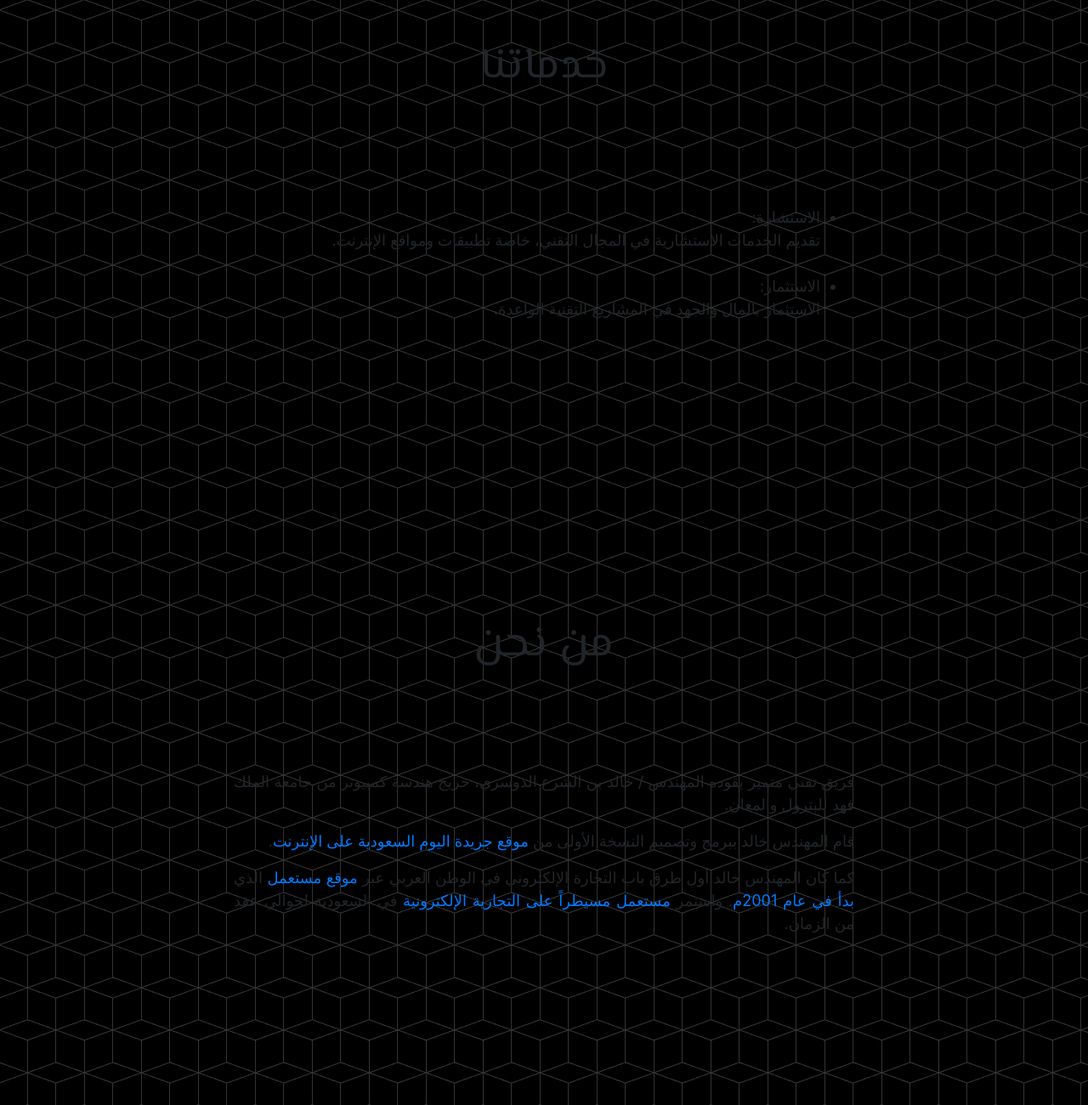
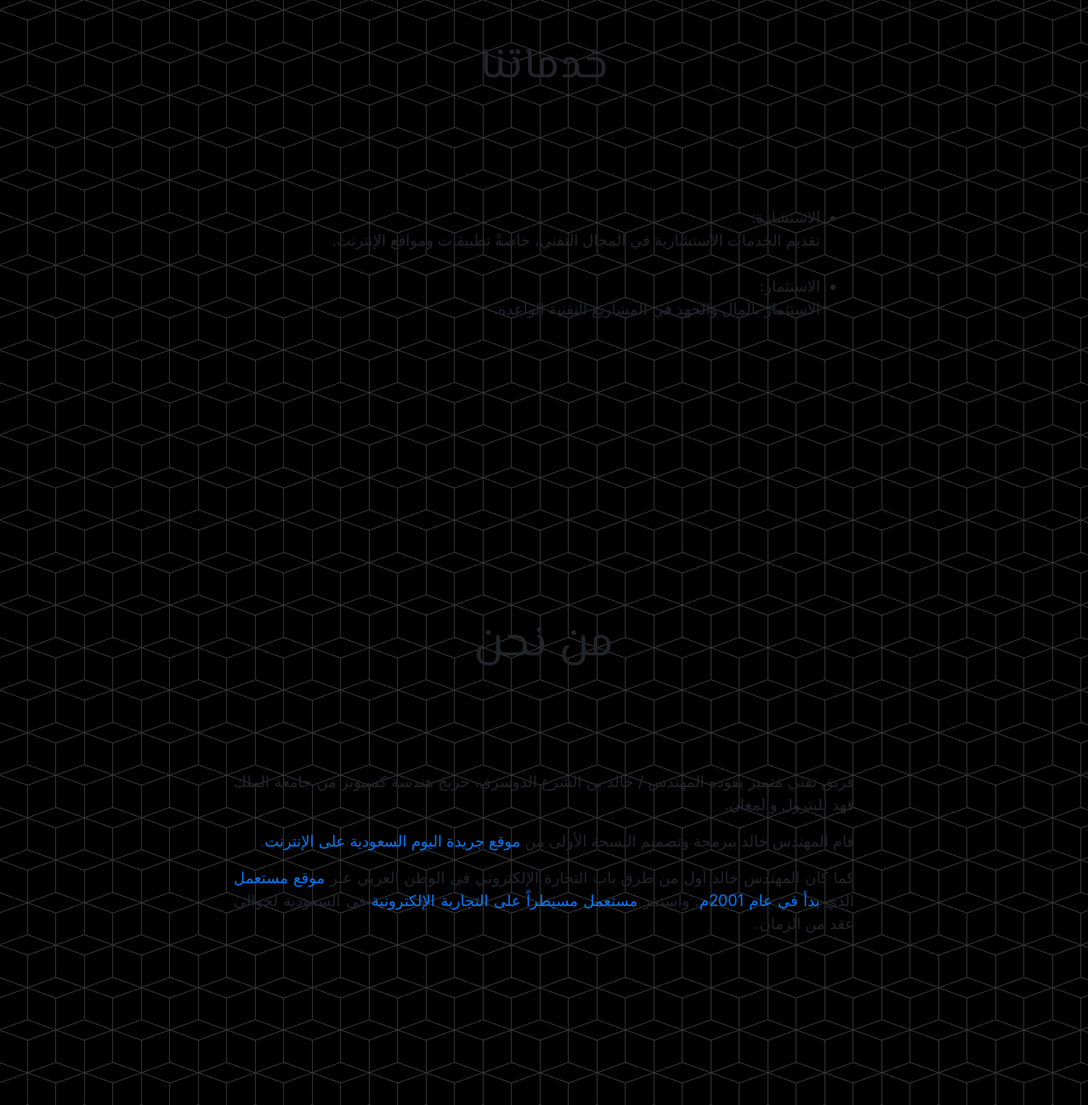
Before and after one commit to ITDarCom/itdar.com, a website with bundled scripts: page index.html in a window 1280 px wide. Shown: the part 851-2151 px from the top of the page at 85% size. Built offline with nearby package versions, Linux system fonts and the light colour scheme; a web font is replaced by a local one.

Commit message:
some update

```diff
--- a/index.html
+++ b/index.html
@@ -74,7 +74,7 @@
                     <li>
                         الاستشارة:
                         <br>
-                        تقديم الخدمات الاستشارية في المجال التقني، خاصة تطبيقات ومواقع الإنترنت.
+                        تقديم الخدمات الاستشارية في المجال التقني، خاصةً تطبيقات ومواقع الإنترنت.
                     </li>
                     <br>
                     <li>
@@ -101,11 +101,11 @@
                 فريق تقني متميز يقوده المهندس / خالد بن الشرع الدوسري، خريج هندسة كمبيوتر من جامعة الملك فهد للبترول والمعان.
               </p>
               <p>
-                قام المهندس خالد ببرمج وتصميم النسخة الأولى من
+                قام المهندس خالد ببرمجة وتصميم النسخة الأولى من
                 <a href="https://www.alyaum.com/articles/26072">موقع جريدة اليوم السعودية على الإنترنت</a>.
               </p>
               <p>
-                كما كان المهندس خالد أول طرق باب التجارة الإلكتروني في الوطن العربي عبر
+                كما كان المهندس خالد أول من طرق باب التجارة الإلكتروني في الوطن العربي عبر
                 <a href="https://www.mstaml.com">موقع مستعمل</a>
                 الذي
                 <a href="https://www.mstaml.com/history">بدأ في عام 2001م</a>.
```
